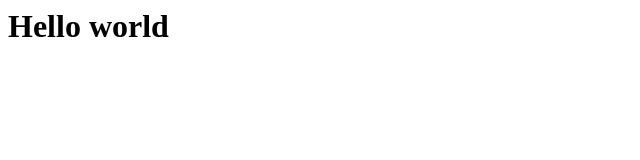
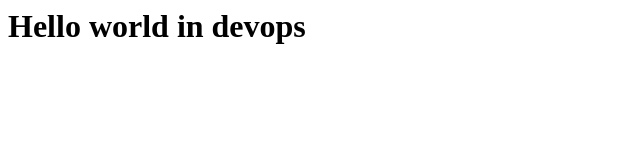
Before and after one commit to javvadi545/git_project, a plain HTML site: page index.html in a window 1280 px wide. Shown: the whole page, without its empty margins (0-640 px from the left). Drawn offline with Linux system fonts and the light colour scheme.

Commit message:
updated header

```diff
--- a/index.html
+++ b/index.html
@@ -1,3 +1,3 @@
 <h1>
-<p1>Hello world</p1>
+<p1>Hello world in devops</p1>
 </h1>
```
